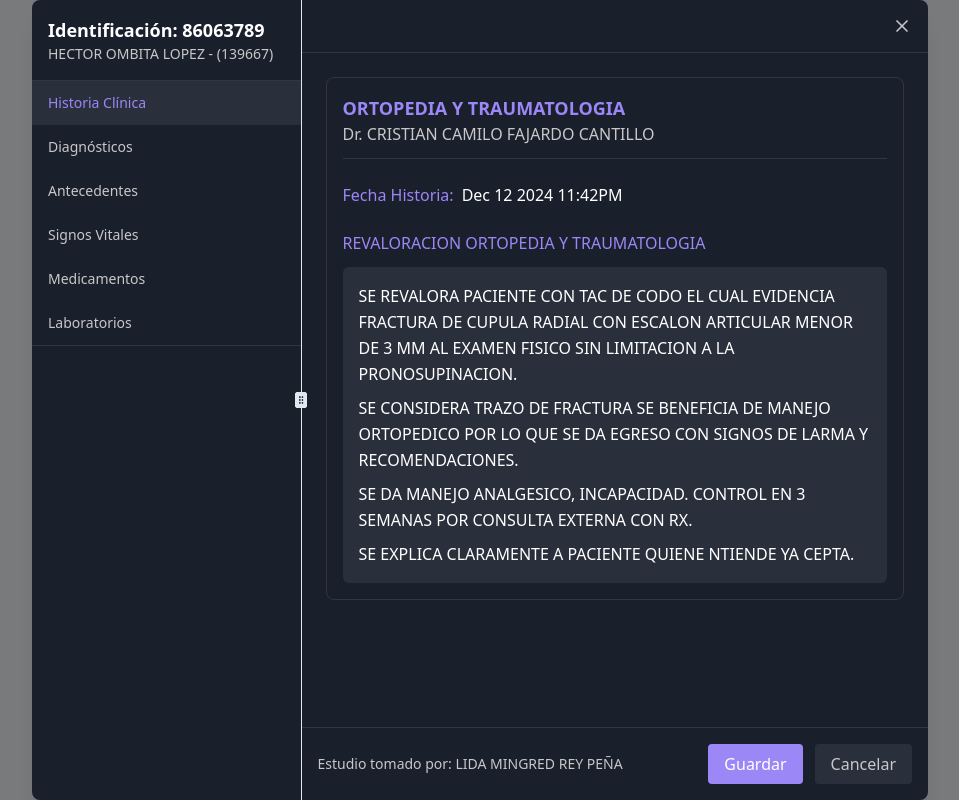
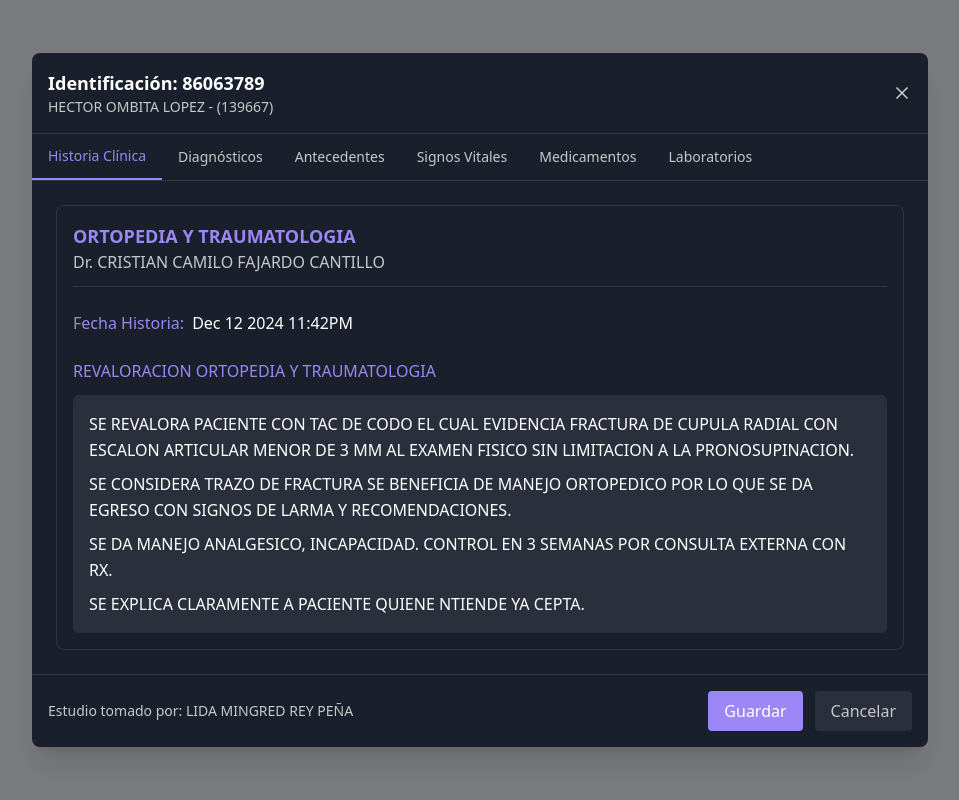
Before and after one commit to JuanLozada97/info-harmony-widget, a React (Vite) app: page / in a window 1280 px wide. Both pictures are taken after a click on the button "Open Medical Record". Shown: the whole page, without its empty margins (160-1119 px from the left). Built offline with nearby package versions, Linux system fonts and the light colour scheme.

Commit message:
Reverted to edit 6d3a6949-bf9a-43af-84e4-66665b7afa9c: "Fill medicamentos and laboratorios tabs
Added content to the medicamentos and laboratorios tabs in the MedicalModal component using the provided information.
[skip gpt_engineer]"

```diff
--- a/src/components/MedicalModal.tsx
+++ b/src/components/MedicalModal.tsx
@@ -3,7 +3,6 @@ import { useState } from "react";
 import VitalsDisplay from "./vitals/VitalsDisplay";
 import MedicationsDisplay from "./medications/MedicationsDisplay";
 import LabsDisplay from "./labs/LabsDisplay";
-import { ResizablePanelGroup, ResizablePanel, ResizableHandle } from "@/components/ui/resizable";
 
 interface MedicalModalProps {
   patientId: string;
@@ -133,31 +132,33 @@ const MedicalModal = ({ patientId, patientName, onClose }: MedicalModalProps) =>
 
   return (
     <div className="fixed inset-0 bg-black/50 flex items-center justify-center animate-fade-in">
-      <ResizablePanelGroup
-        direction="horizontal"
-        className="bg-medical-background w-full max-w-4xl rounded-lg shadow-xl overflow-hidden"
-      >
-        <ResizablePanel defaultSize={30} minSize={20} maxSize={40}>
+      <div className="bg-medical-background w-full max-w-4xl rounded-lg shadow-xl overflow-hidden">
         {/* Header */}
-          <div className="border-b border-medical-border p-4">
+        <div className="border-b border-medical-border p-4 flex justify-between items-center">
           <div>
             <h2 className="text-medical-text text-lg font-semibold">
               Identificación: {patientId}
             </h2>
             <p className="text-medical-muted text-sm">{patientName}</p>
           </div>
+          <button
+            onClick={onClose}
+            className="text-medical-muted hover:text-medical-text transition-colors"
+          >
+            <X size={20} />
+          </button>
         </div>
 
         {/* Navigation */}
         <div className="border-b border-medical-border">
-            <nav className="flex flex-col">
+          <nav className="flex overflow-x-auto">
             {sections.map((section) => (
               <button
                 key={section.id}
                 onClick={() => setActiveSection(section.id)}
-                  className={`px-4 py-3 text-sm font-medium text-left transition-colors ${
+                className={`px-4 py-3 text-sm font-medium whitespace-nowrap transition-colors ${
                   activeSection === section.id
-                      ? "text-medical-primary bg-medical-hover"
+                    ? "text-medical-primary border-b-2 border-medical-primary"
                     : "text-medical-muted hover:text-medical-text hover:bg-medical-hover"
                 }`}
               >
@@ -166,23 +167,9 @@ const MedicalModal = ({ patientId, patientName, onClose }: MedicalModalProps) =>
             ))}
           </nav>
         </div>
-        </ResizablePanel>
 
-        <ResizableHandle withHandle />
-
-        <ResizablePanel defaultSize={70} minSize={60} maxSize={80}>
         {/* Content */}
-          <div className="h-full flex flex-col">
-            <div className="flex justify-end p-4 border-b border-medical-border">
-              <button
-                onClick={onClose}
-                className="text-medical-muted hover:text-medical-text transition-colors"
-              >
-                <X size={20} />
-              </button>
-            </div>
-
-            <div className="p-6 flex-1 overflow-y-auto">
+        <div className="p-6 max-h-[calc(100vh-200px)] overflow-y-auto">
           {activeSection === "historia" ? (
             renderHistoriaClinica()
           ) : activeSection === "diagnosticos" ? (
@@ -220,8 +207,6 @@ const MedicalModal = ({ patientId, patientName, onClose }: MedicalModalProps) =>
           </div>
         </div>
       </div>
-        </ResizablePanel>
-      </ResizablePanelGroup>
     </div>
   );
 };
```
Lines whose indentation alone changed are shown as unchanged.
